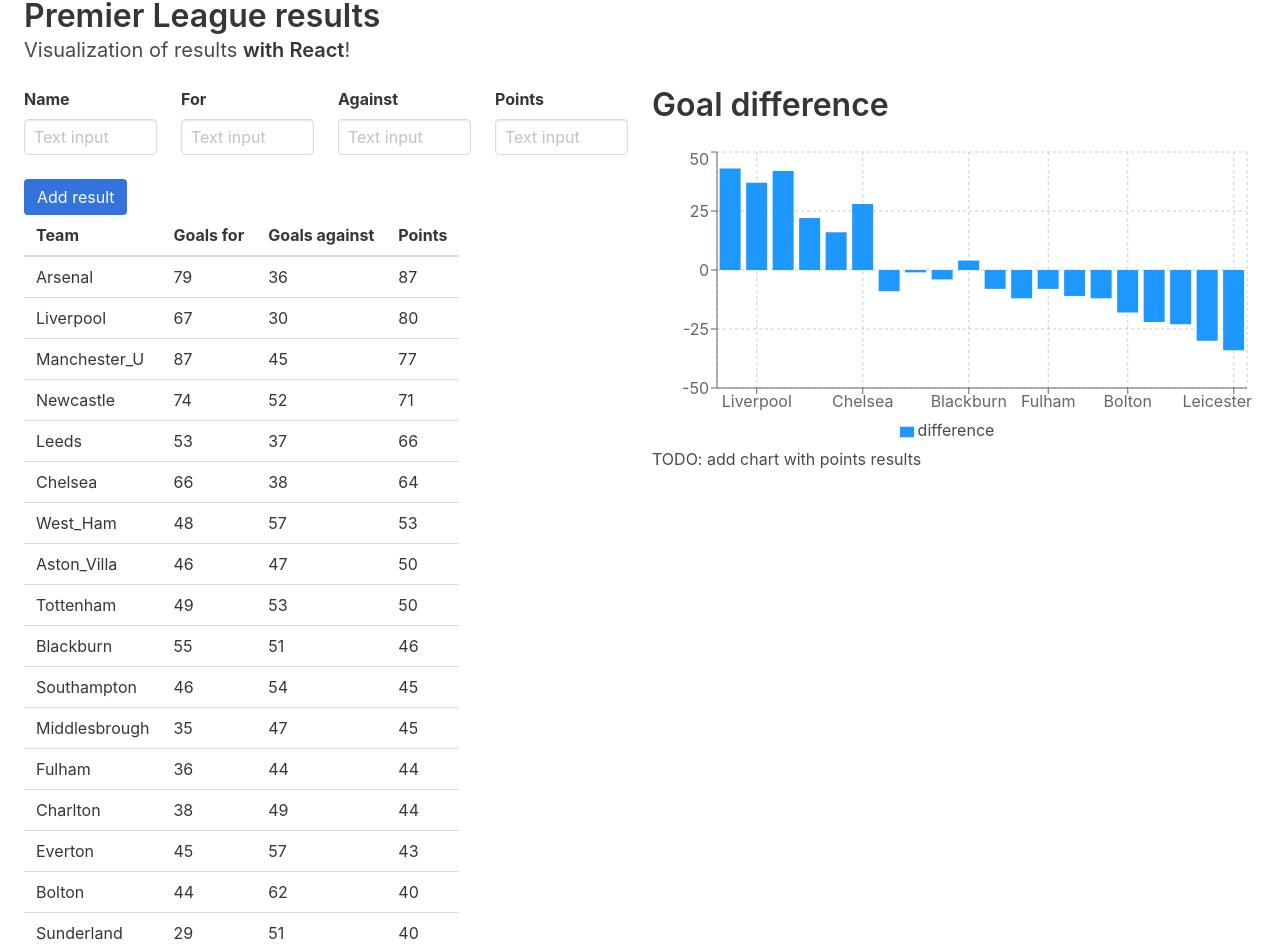
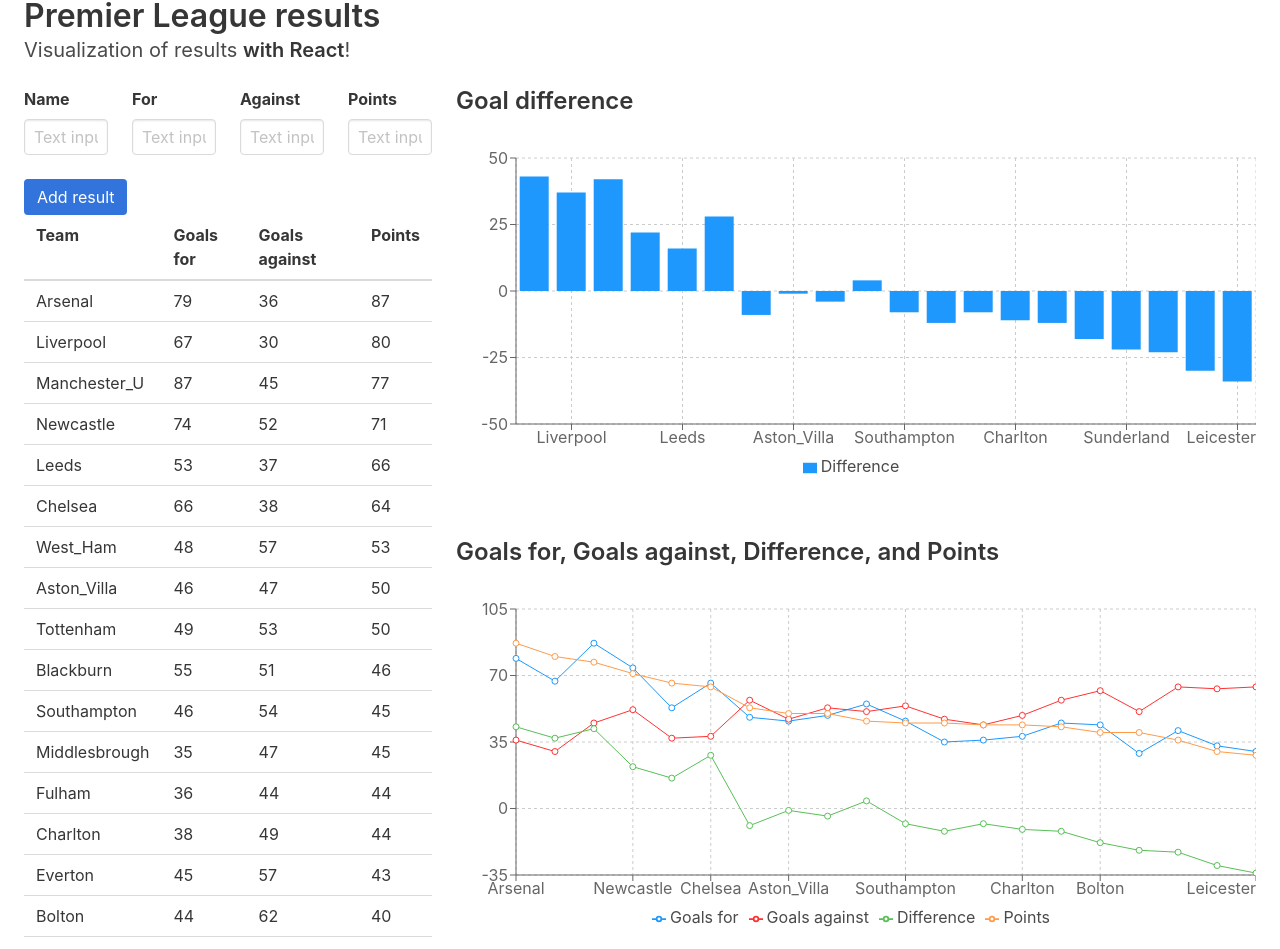
Before and after one commit to burczu/charting, a React (Create React App) app: page / in a window 1280 px wide. Shown: the part 50-999 px from the top of the page. Built offline with nearby package versions, Linux system fonts and the light colour scheme.

Commit message:
second chart added

```diff
--- a/src/App.js
+++ b/src/App.js
@@ -1,5 +1,5 @@
 import React, { Component } from "react";
-import { BarChart, Bar, XAxis, YAxis, CartesianGrid, Tooltip, Legend } from 'recharts';
+import { BarChart, LineChart, Bar, Line, XAxis, YAxis, CartesianGrid, Tooltip, Legend } from 'recharts';
 
 const data = [
   { name: "Arsenal", F: 79, A: 36, Pts: 87 },
@@ -121,16 +121,27 @@
             </table>
           </div>
           <div className="column">
-            <h2 className="title">Goal difference</h2>
-            <BarChart width={600} height={300} data={this.state.data}>
+            <h2 className="title is-4">Goal difference</h2>
+            <BarChart width={800} height={400} data={this.state.data} margin={{ top: 20, right: 0, bottom: 60, left: 0 }}>
               <CartesianGrid strokeDasharray="3 3" />
               <XAxis dataKey="name" />
               <YAxis />
               <Tooltip />
               <Legend />
-              <Bar dataKey="difference" fill="#1e98fc" />
+              <Bar dataKey="difference" name="Difference" fill="#1e98fc" />
             </BarChart>
-            TODO: add chart with points results
+            <h2 className="title is-4">Goals for, Goals against, Difference, and Points</h2>
+            <LineChart width={800} height={400} data={this.state.data} margin={{ top: 20, right: 0, bottom: 60, left: 0 }}>
+              <CartesianGrid strokeDasharray="3 3" />
+              <XAxis dataKey="name" />
+              <YAxis />
+              <Tooltip />
+              <Legend />
+              <Line dataKey="F" name="Goals for" stroke="#1e98fc" />
+              <Line dataKey="A" name="Goals against" stroke="#ff3232" />
+              <Line dataKey="difference" name="Difference" stroke="#59bf57" />
+              <Line dataKey="Pts" name="Points" stroke="#ff9b49" />
+            </LineChart>
           </div>
         </div>
       </section>
```
